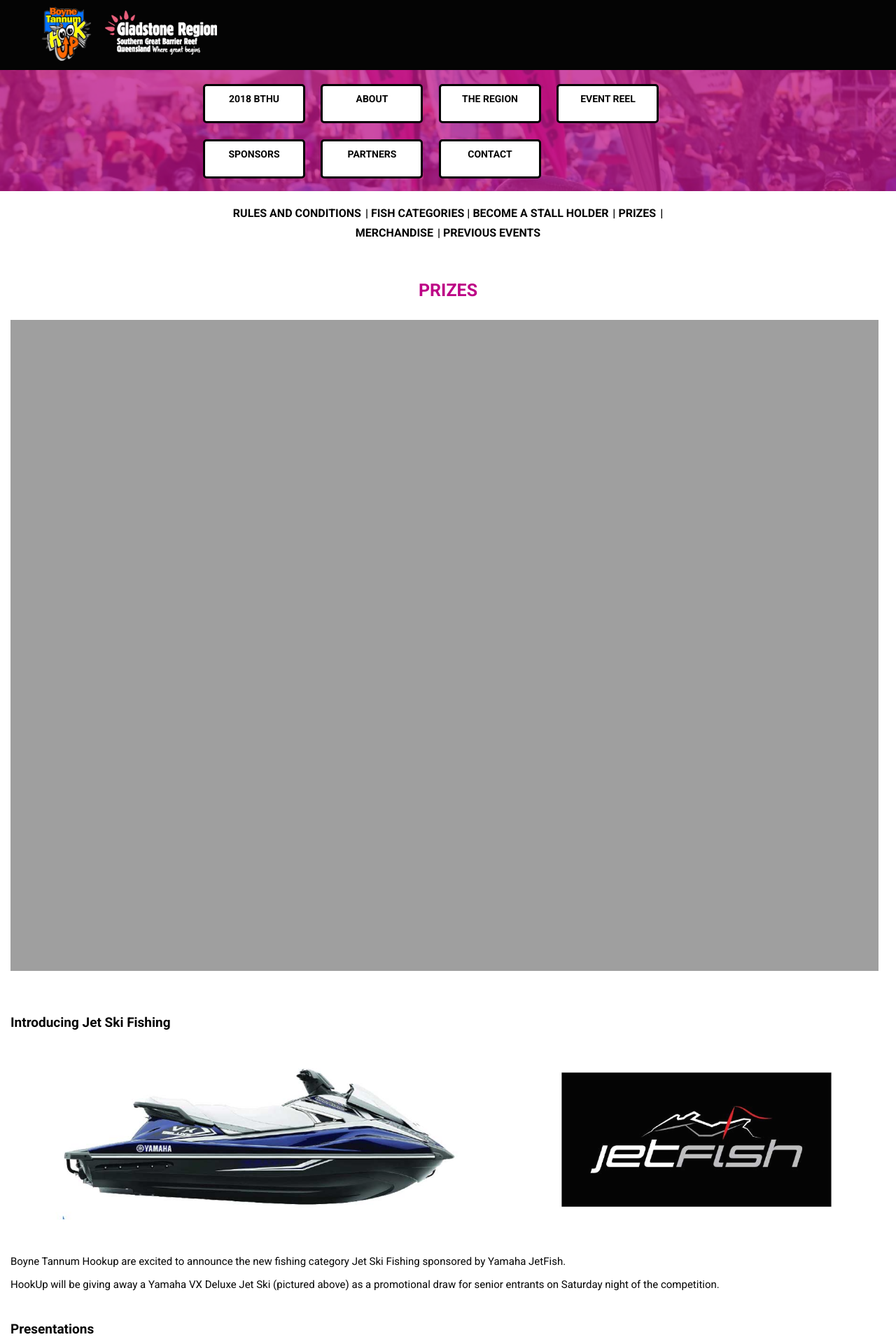
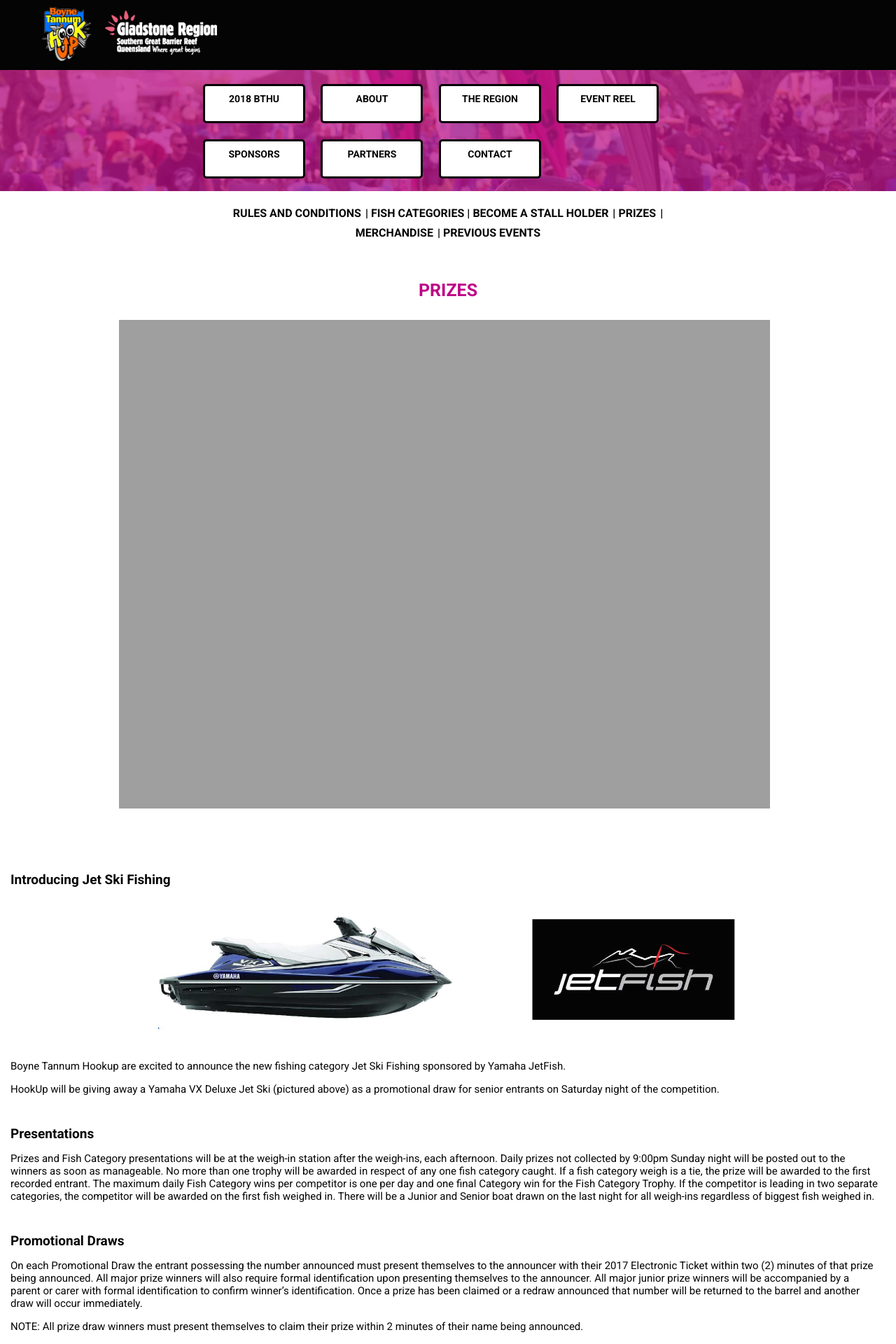
Before and after one commit to bitplex-dev/BoyneTannum, a Jekyll site: the page built from _pages/05_prizes.md, in a window 1280 px wide. Shown: the top 1920 px of the page at 70% size. Built offline with Jekyll 4.4.1, drawn with Linux system fonts in a browser that asks for light colours; nearby versions of some CDN libraries.

Commit message:
refinement of ui

```diff
--- a/_layouts/2018-BTHU.html
+++ b/_layouts/2018-BTHU.html
@@ -29,6 +29,8 @@
                 <br>
                 <h1>2018 BTHU</h1>
                 <br>
+
+
                 <h2>Come along to the 22nd annual Boyne Tannum Hookup – Australia’s biggest family fishing competition!</h2>
                 <br>
                 <h1>Boyne Tannum Hookup:</h1>
@@ -41,8 +43,9 @@
                 <br>
                 <h1>REGISTRATIONS:</h1>
                 <br>
-                <h2>Registrations will open March 2017<p>
+                <h2>Registrations will open March 2017</h2>
                 <br>
+                    <img class="gallery-image" src="{{site.url}}/content/images/2017-event-gallery/01_02055999-edited.jpg">
             </div>
         </div>
     </div>
--- a/_layouts/prizes.html
+++ b/_layouts/prizes.html
@@ -30,11 +30,16 @@
             <div class="column-container">
                 <div class="column-one">
 
-                    <img class="first-prize-image" src="{{site.url}}/content/images/1st-Prize-2017-Graphic.png">
+                    <div class="first-prize-container">
+                        <img class="first-prize-image gallery-image" src="{{site.url}}/content/images/1st-Prize-2017-Graphic.png">
+                    </div>
+
                     <br><br><br>
                     <h2>Introducing Jet Ski Fishing</h2>
                     <div class="panel">
-                        <img class="jet-ski-image" src="{{site.url}}/content/images/VX-Deluxe-Jet-Ski-Prize.jpg">
+                        <div class="first-prize-container">
+                            <img class="jet-ski-image gallery-image" src="{{site.url}}/content/images/VX-Deluxe-Jet-Ski-Prize.jpg">
+                        </div>
                         <p>Boyne Tannum Hookup are excited to announce the new fishing category Jet Ski Fishing sponsored by Yamaha JetFish.</p>
                         <p>HookUp will be giving away a Yamaha VX Deluxe Jet Ski (pictured above) as a promotional draw for senior entrants on Saturday night of the competition.</p>
                         <br>
@@ -58,7 +63,9 @@
                     <h2>The Pat O'Reilly Memorial Trophy Family Trifecta</h2>
                     <br>
                     <div class="panel">
-                        <img class="pat-memorial-image" src="{{site.url}}/content/images/Trifecta-Image.jpg">
+                        <div class="first-prize-container">
+                            <img class="gallery-image pat-memorial-image" src="{{site.url}}/content/images/Trifecta-Image.jpg">
+                        </div>
                     </div>
 
                 </div>
--- a/_sass/2018-BTHU.scss
+++ b/_sass/2018-BTHU.scss
@@ -6,6 +6,11 @@
 }
 
 .body-container.bthu {
+
+  .gallery-image {
+    width:75%;
+  }
+
   .column-one{
     width: 50%;
     display: table-cell;
@@ -20,6 +25,11 @@
 
 @media screen and (max-width: 600px) and (min-width: 0px)  {
   .body-container.bthu {
+
+    .gallery-image {
+      width:100%;
+    }
+
     .column-one{
       width: 100%;
       display: block;
--- /dev/null
+++ b/_sass/default.scss
@@ -0,0 +1,3 @@
+.hooked-logo.default {
+  width: 200px;
+}
--- a/_sass/prizes.scss
+++ b/_sass/prizes.scss
@@ -7,6 +7,15 @@
       width: 100%;
     }
 
+
+    .gallery-image {
+      width:75%;
+
+    }
+
+    .first-prize-container {
+      text-align: center !important;
+    }
 
 
     text-align: left;
@@ -21,7 +30,7 @@
   }
 
 
-;
+//;
   //.column-two{
   //  overflow: hidden;
   //  width: 33.33%;
@@ -45,6 +54,10 @@
       word-break: break-word;
     }
 
+    .gallery-image {
+      width:100% !important;
+    }
+
     .column-one{
       width: 100%;
       display: block;
--- a/css/main.scss
+++ b/css/main.scss
@@ -14,4 +14,5 @@
     "page-content.scss",
     "mercandise.scss",
     "previous-events.scss",
-    "2016-leaderboard-gallery.scss"
+    "2016-leaderboard-gallery.scss",
+    "default.scss"
```
Also changed, not shown: _layouts/default.html (+9 -2 lines).
